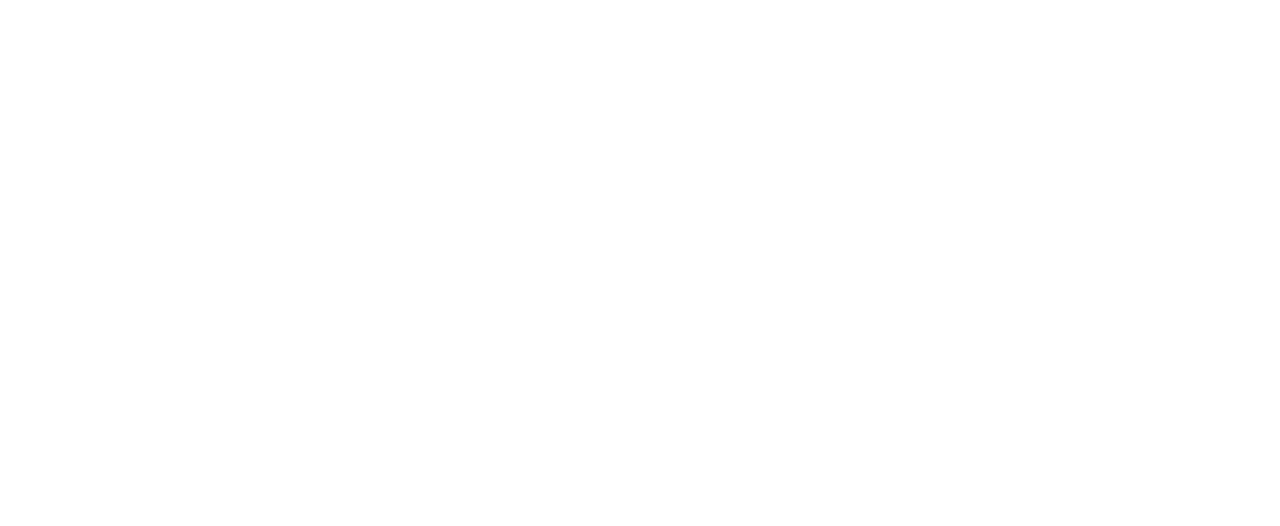
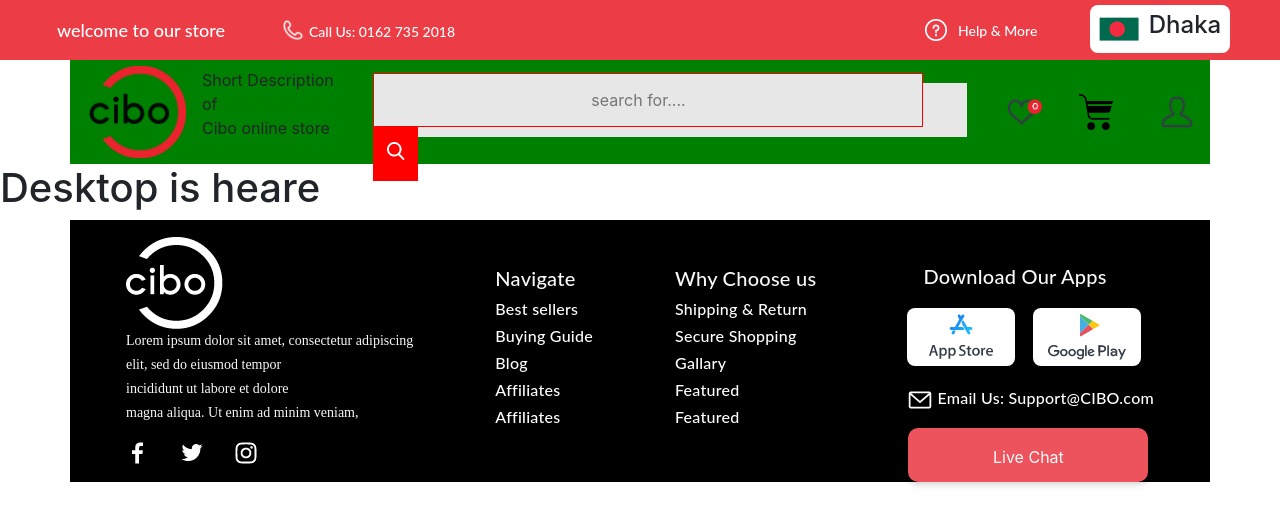
Before and after one commit to Md-Mahfuj/cibo-web, a React (Create React App) app: page /Desktop in a window 1280 px wide. Shown: the top 526 px of the page. Built offline with nearby package versions, Linux system fonts and the light colour scheme.

Commit message:
onclick add and desktop page

```diff
--- a/package.json
+++ b/package.json
@@ -35,5 +35,8 @@
       "last 1 firefox version",
       "last 1 safari version"
     ]
+  },
+  "devDependencies": {
+    "react-router": "^5.2.0"
   }
 }
--- /dev/null
+++ b/src/Page/Desktop/index.js
@@ -0,0 +1,15 @@
+import React from "react"
+import "./desktop.css"
+import Layout from "../Layout/Layout";
+
+
+
+const Desktop=(props)=>{
+    return(
+        <Layout>
+            <h1>Desktop is heare </h1>
+
+        </Layout>
+    );
+};
+export default Desktop;
--- a/src/Page/Home/Home.js
+++ b/src/Page/Home/Home.js
@@ -3,12 +3,15 @@
 import "./Home.css"
 import Image from "../../assets/image/Image"
 import search from '../../assets/image/search.png'
+import { useHistory } from "react-router";
+
 import ShopCart from "../../component/Cart_Item/Shop_Cart"
 import ShoppingCartOutlined from "@ant-design/icons/lib/icons/ShoppingCartOutlined";
 
 
 const Home = () => {
     const [projectList, setShop] = useState(Data.Shop);
+    const history = useHistory();
     return (
         <div>
             <div className={"header_contact"}>
@@ -39,7 +42,10 @@
             <div className="container header_sectionTwo">
 
                 <div className="web_logo_section">
-                    <img className="web_logo" src={Image.w_logo}/>
+                    <img className="web_logo"
+                         src={Image.w_logo}
+                         onClick={()=>{history.push("/")}}
+                    />
 
                     <p className="short_description">
                         Short Description of<br/>
--- a/src/component/Cart_Item/Check_Out.js
+++ b/src/component/Cart_Item/Check_Out.js
@@ -4,7 +4,7 @@
 import {Button} from "antd";
 
 
-const CheckOut = () => {
+const CheckOut = (props) => {
     return (
         <div style={{marginTop: 5}}
              className="CheckOut_main container"
--- a/src/component/Cart_Item/Shop_Cart.js
+++ b/src/component/Cart_Item/Shop_Cart.js
@@ -9,12 +9,14 @@
 
 
 const ShopCart=(props)=>{
-    const history = useHistory();    return(
+    const history = useHistory();
+
+    return(
         <div className={"main"}>
             {
                 props.projectList.map((item,i)=>
                     <a
-                       onClick={()=>{history.push(`/Home/1223`)}}
+                       onClick={()=>{history.push(`/Home/123`)}}
                        className={"main_section"}
                     >
                         <Card
--- a/src/component/Category/Category_Cart.js
+++ b/src/component/Category/Category_Cart.js
@@ -1,4 +1,6 @@
 import React from "react"
+import { useHistory } from "react-router";
+
 
 import "./Category_Cart.css"
 import {Button} from "antd";
@@ -6,7 +8,10 @@
 
 
 
+
 const Category =(props)=>{
+    const history = useHistory();
+
     return(
 
 
@@ -21,6 +26,7 @@
                         <Button
                             type="primary"
                             className="category_button"
+                            onClick={()=>{history.push("/Desktop")}}
                         >
 
                             {item.name}
--- a/src/router/routes.js
+++ b/src/router/routes.js
@@ -3,6 +3,7 @@
 import App from "../App";
 import history from './history';
 import CheckPage from "../Page/CheckPage/Check_Page"
+import Desktop from "../Page/Desktop/index"
 export default class Routes extends Component {
     render() {
         return (
@@ -10,7 +11,7 @@
                 <Switch>
                     <Route path="/" exact component={App} />
                     <Route path="/Home/:id" component={CheckPage} />
-                    {/*<Route path="/about" component={About} />*/}
+                    <Route path="/Desktop" component={Desktop} />
 
                 </Switch>
             </Router>
```
Also changed, not shown: src/Page/Desktop/desktop.css (added), 1 other file (tests, documents, lock files or other folders).
